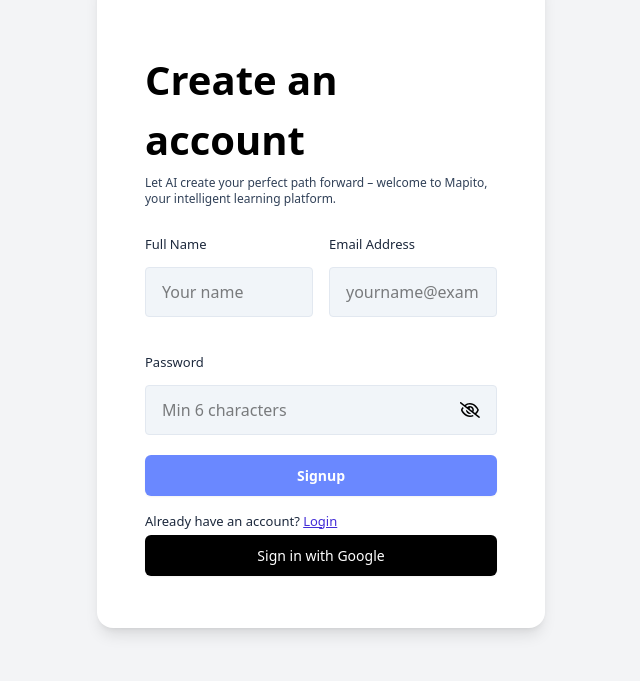
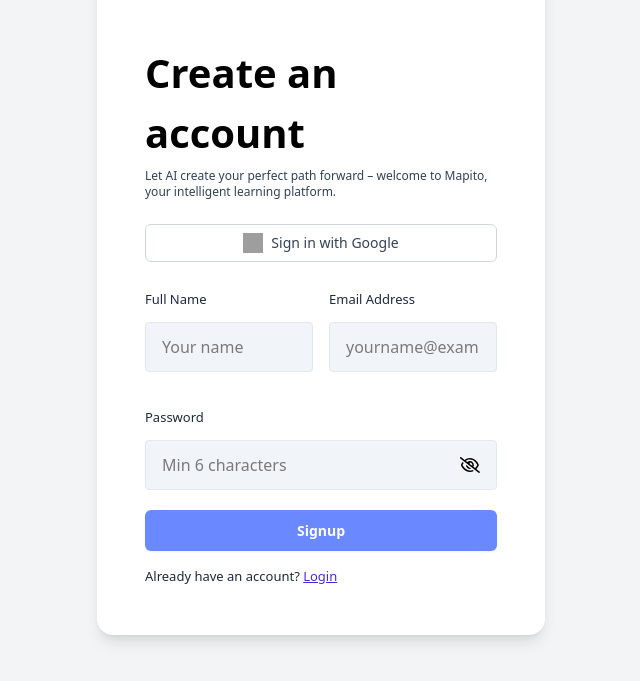
Before and after one commit to wintwah243/Mapito, a React (Vite) app in the folder mapito/: page /signup in a window 1280 px wide. Shown: the part 101-782 px from the top of the page, without its empty margins (319-959 px from the left). Built offline with nearby package versions, Linux system fonts and the light colour scheme; grey boxes are pictures that could not be loaded.

Commit message:
make google login btn to be more visible

```diff
--- a/mapito/src/Auth/SignUp.jsx
+++ b/mapito/src/Auth/SignUp.jsx
@@ -35,7 +35,7 @@ const SignUp = () => {
       })
       .then((res) => {
         console.log("OAuth user fetched:", res.data);
-        updateUser(res.data); // or res.data.user if needed
+        updateUser(res.data);
         navigate("/home", { replace: true });
       })
       .catch((err) => {
@@ -94,10 +94,9 @@ const SignUp = () => {
         setError("Something went wrong. Please try again.");
       }
     }
-  }
+  };
 
-
-    const loginWithGoogle = () => {
+  const loginWithGoogle = () => {
       window.open("https://mapito.onrender.com/api/auth/google/callback", "_self");
     };
 
@@ -105,7 +104,22 @@ const SignUp = () => {
     <AuthLayout>
       <div className='lg:w-[100%] h-auto md:h-full mt-10 md:mt-0 flex flex-col justify-center'>
           <h3 className='text-[40px] font-semibold text-black'>Create an account</h3>
-          <p className='text-xs text-slate-700 mt-[5px] mb-6'>Let AI create your perfect path forward – welcome to Mapito, your intelligent learning platform.</p>
+          <p className='text-xs text-slate-700 mt-[5px] mb-6'>
+            Let AI create your perfect path forward – welcome to Mapito, your intelligent learning platform.
+          </p>
+
+       {/* Google Sign In */}
+        <button
+          onClick={loginWithGoogle}
+          className="w-full flex items-center justify-center gap-2 bg-white border border-gray-300 rounded-md py-2 px-4 text-sm font-medium text-gray-700 hover:shadow-md transition duration-150 mb-6"
+        >
+          <img
+            src="https://www.gstatic.com/firebasejs/ui/2.0.0/images/auth/google.svg"
+            alt="Google logo"
+            className="w-5 h-5"
+          />
+          Sign in with Google
+        </button>
 
           <form onSubmit={handleSignUp}>
 
@@ -142,7 +156,6 @@ const SignUp = () => {
                 <Link className='font-medium text-indigo-700 underline' to="/login">Login</Link>
              </p>
           </form>
-          <button className='google-btn' onClick={loginWithGoogle}>Sign in with Google</button>
       </div>
     </AuthLayout>
   )
```
